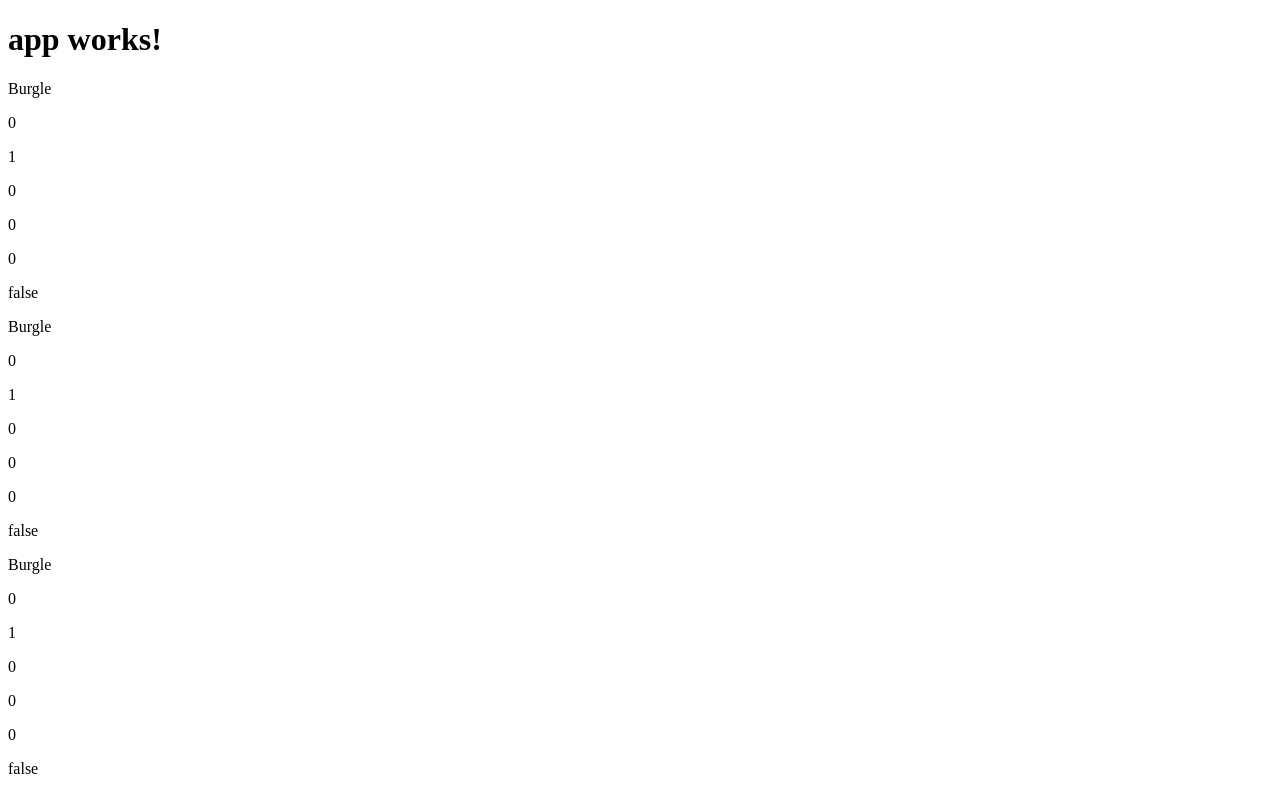
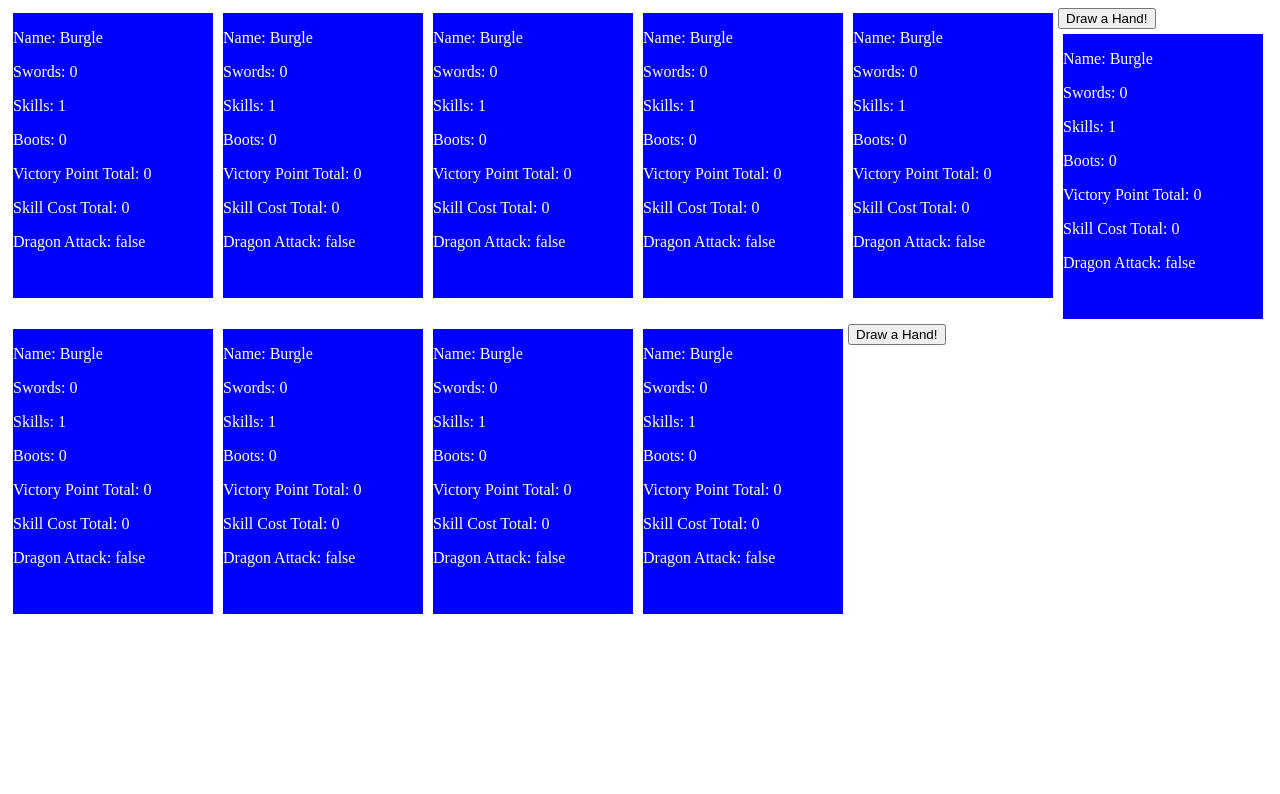
Before and after one commit to nwinden/clank-port, an Angular app: page / in a window 1280 px wide. Shown: the top 794 px of the page. Built offline with nearby package versions, Linux system fonts and the light colour scheme.

Commit message:
added preliminary draw function to player component

```diff
--- a/src/app/app.component.html
+++ b/src/app/app.component.html
@@ -1,4 +1,2 @@
-<h1>
-  {{title}}
-</h1>
 <app-player></app-player>
+<app-player></app-player>
--- a/src/app/card/card.component.css
+++ b/src/app/card/card.component.css
@@ -0,0 +1,8 @@
+.card{
+    background-color: blue;
+    color: white;
+    height: 285px;
+    width: 200px;
+    float: left;
+    margin: 5px;
+}
--- a/src/app/card/card.component.html
+++ b/src/app/card/card.component.html
@@ -1,10 +1,10 @@
-<div>
-  <p>{{card.Name}}</p>
-  <p *ngFor="let effect of card.Effect">{{effect}}</p>
-  <p>{{card.Swords}}</p>
-  <p>{{card.Skill}}</p>
-  <p>{{card.Boots}}</p>
-  <p>{{card.VPTot}}</p>
-  <p>{{card.SkillCost}}</p>
-  <p>{{card.DragonAtkSmbl}}</p>
+<div class="card">
+  <p>Name: {{card.Name}}</p>
+  <p *ngFor="let effect of card.Effect">Effect: {{effect}}</p>
+  <p>Swords: {{card.Swords}}</p>
+  <p>Skills: {{card.Skill}}</p>
+  <p>Boots: {{card.Boots}}</p>
+  <p>Victory Point Total: {{card.VPTot}}</p>
+  <p>Skill Cost Total: {{card.SkillCost}}</p>
+  <p>Dragon Attack: {{card.DragonAtkSmbl}}</p>
 </div>
--- a/src/app/player/player.component.html
+++ b/src/app/player/player.component.html
@@ -1,3 +1,8 @@
-<div *ngFor="let card of Deck">
+
+<div>
+<div *ngFor="let card of Hand">
   <app-card [card]="card"></app-card>
 </div>
+
+<button (click)="draw()">Draw a Hand!</button>
+</div>
--- a/src/app/player/player.component.ts
+++ b/src/app/player/player.component.ts
@@ -10,7 +10,7 @@ export class PlayerComponent implements OnInit {
 
     constructor() { }
 
-    Deck : Card[] = [
+    Deck: Card[] = [
         {
             Name: 'Burgle',
             Effect: [],
@@ -117,14 +117,31 @@ export class PlayerComponent implements OnInit {
         }
     ];
 
-    Hand: Card[];
+    Hand: Card[] = [];
+    Discard: Card[] = [];
 
-    Draw(): Card[] {
+    draw(): void {
 
-      return this.Hand;
+        if (this.Hand.length != 0) {
+            this.Hand.forEach(card => {
+                this.Discard.push(card);
+            });
+            console.log(this.Discard);
+            this.Hand = [];
+        }
+
+        if (this.Deck.length >= 5) {
+            console.log('Working');
+            for (let i = 0; i < 5; i++) {
+                this.Hand.push(this.Deck.shift());
+            }
+            console.log(this.Hand);
+            console.log(this.Deck);
+        }
     }
 
     ngOnInit() {
+        this.draw();
     }
 
 }
```
Lines whose indentation alone changed are shown as unchanged.
